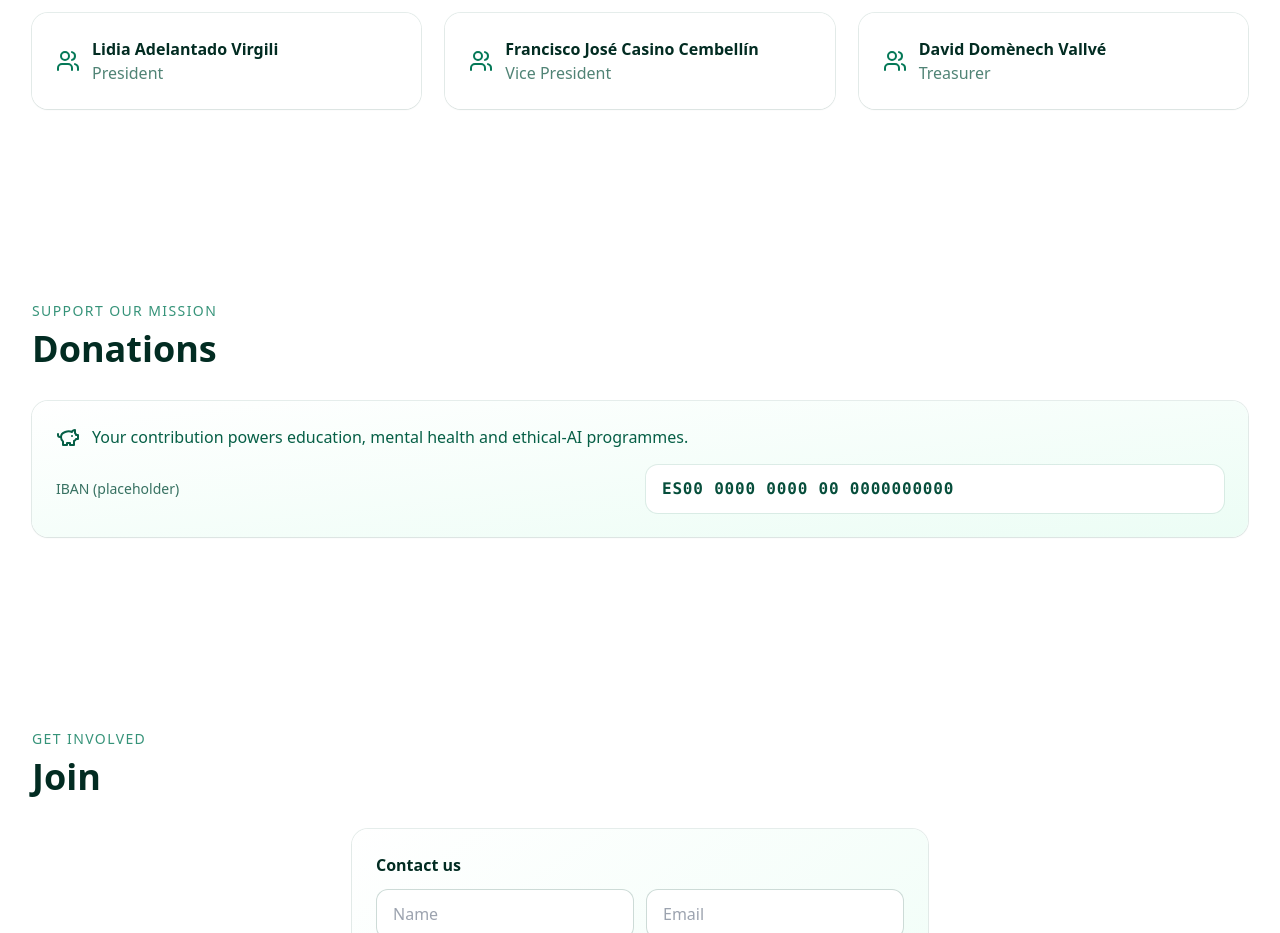
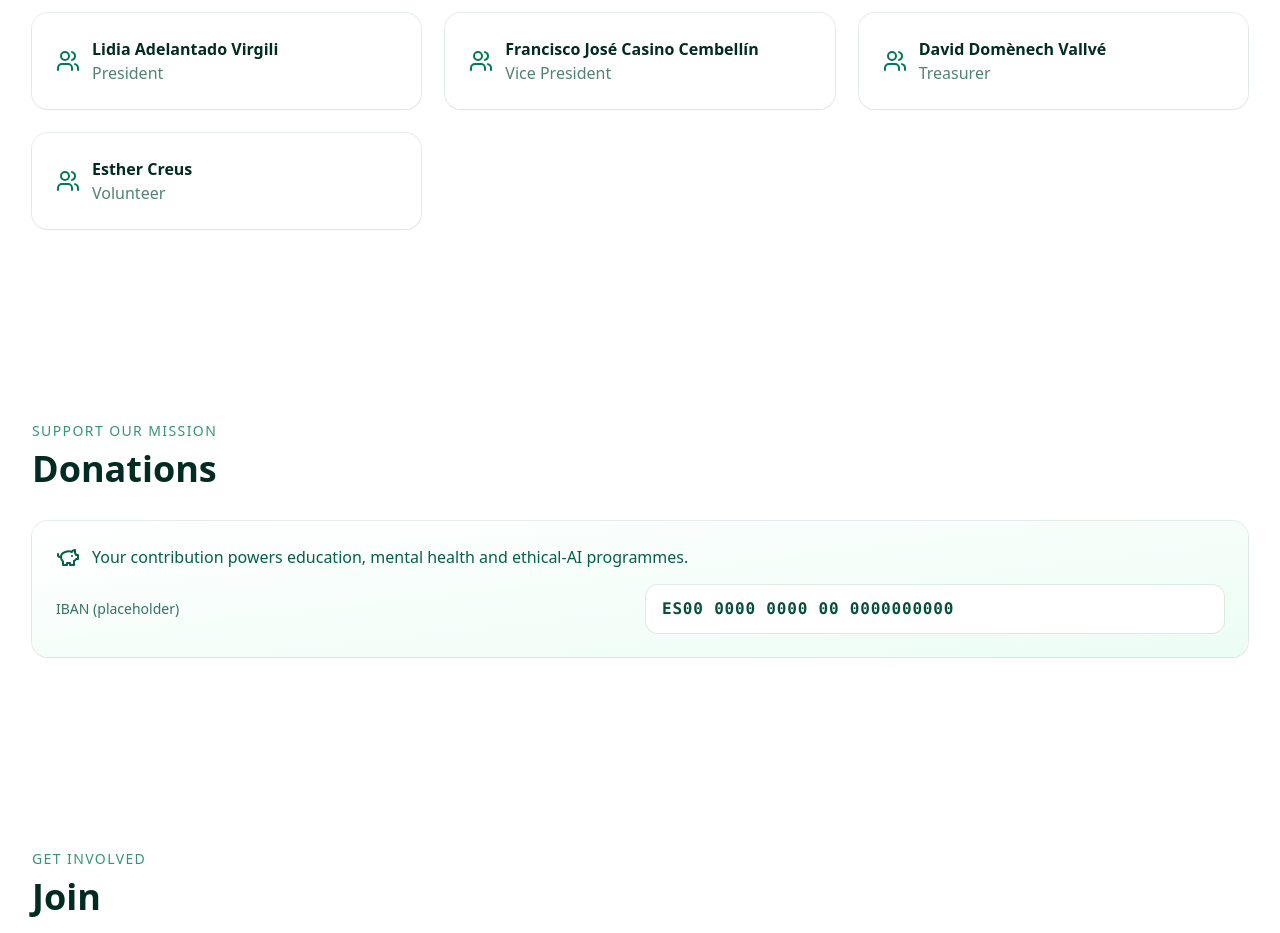
Before and after one commit to francasino/kizuna-site, a React (Vite) app: page / in a window 1280 px wide. Shown: the part 3540-4473 px from the top of the page. Built offline with nearby package versions, Linux system fonts and the light colour scheme.

Commit message:
Update App.jsx

```diff
--- a/src/App.jsx
+++ b/src/App.jsx
@@ -270,6 +270,7 @@ export default function App() {
     { role: { es: "Presidenta", ca: "Presidenta", en: "President" }[lang], name: "Lidia Adelantado Virgili" },
     { role: { es: "Vicepresidente", ca: "Vicepresident", en: "Vice President" }[lang], name: "Francisco José Casino Cembellín" },
     { role: { es: "Tesorero", ca: "Tresorer", en: "Treasurer" }[lang], name: "David Domènech Vallvé" },
+    { role: { es: "Voluntaria", ca: "Voluntària", en: "Volunteer" }[lang], name: "Esther Creus" },
   ];
 
   // ───────── Layout ─────────
```
